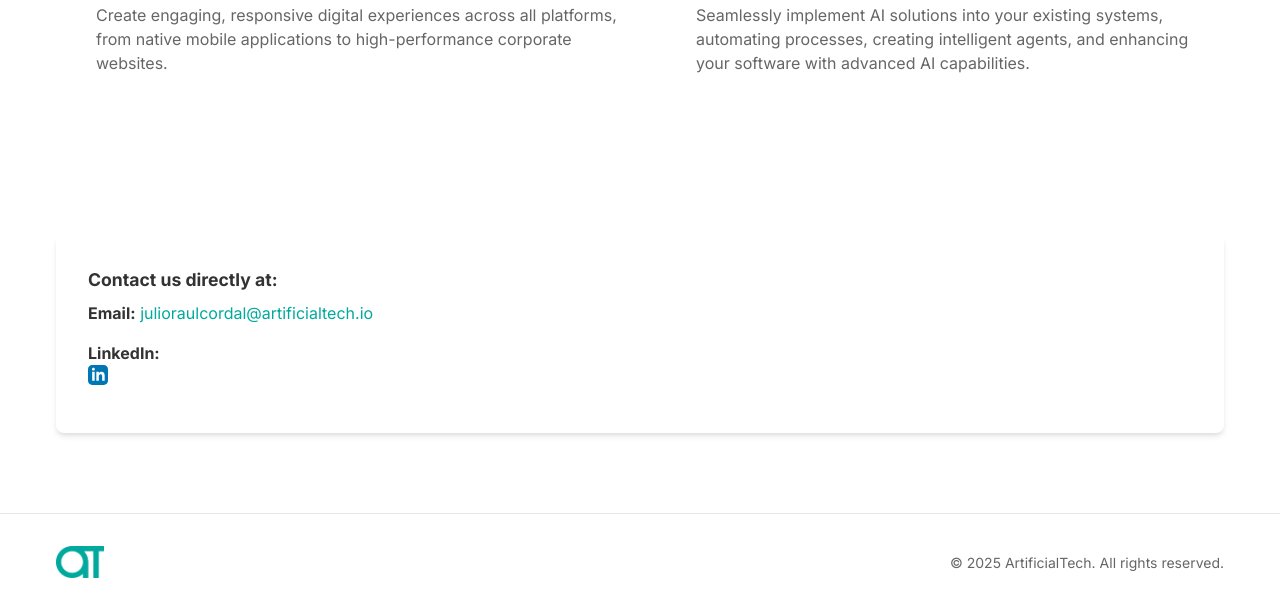
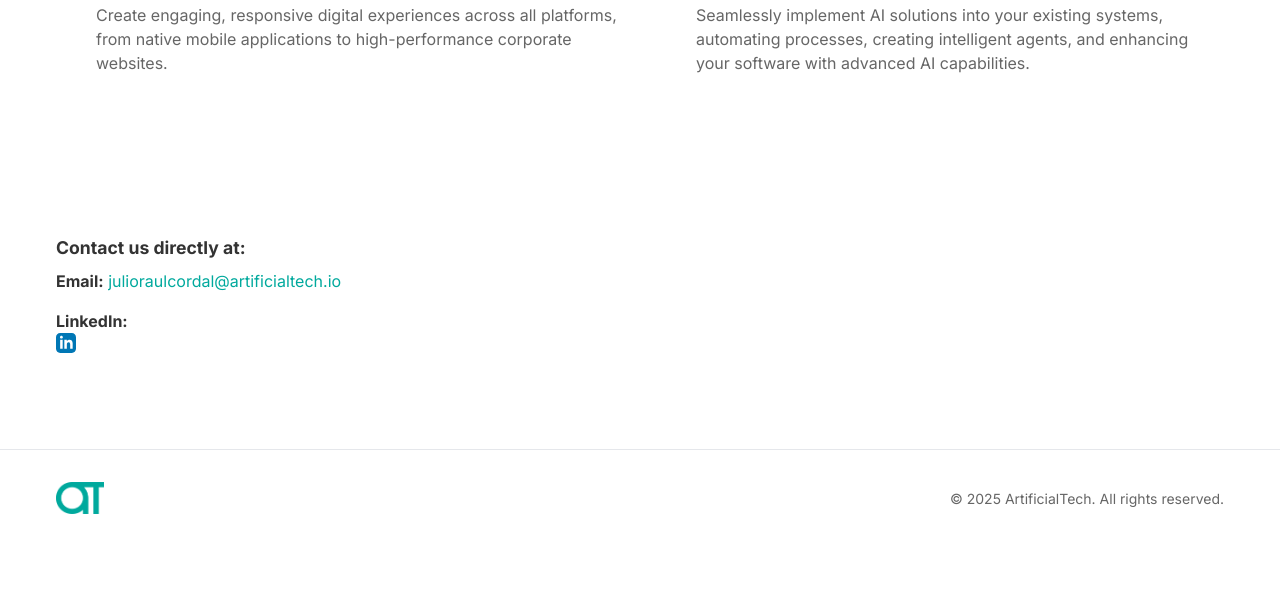
Before and after one commit to Jrcordal/Conectora, a Django app: page / in a window 1280 px wide. Shown: the part 1561-2171 px from the top of the page. After the commit the page ends 2075 px from the top, so only its background shows below. Run offline with Django 5.2, Linux system fonts and the light colour scheme; some web fonts are replaced.

Commit message:
eliminated contact form class

```diff
--- a/main_page/templates/main_page/main_page.html
+++ b/main_page/templates/main_page/main_page.html
@@ -710,8 +710,8 @@
 
     <section id="contact" class="contact">
         <div class="container">
-            <div class="contact-form">
-                <!--
+             <!--<div class="contact-form">
+
                 <h3 class="form-title">Contact Us</h3>
                 <p class="form-description">Please fill out the form details</p>
                 <form action="{% url 'main' %}" method="post">
```
